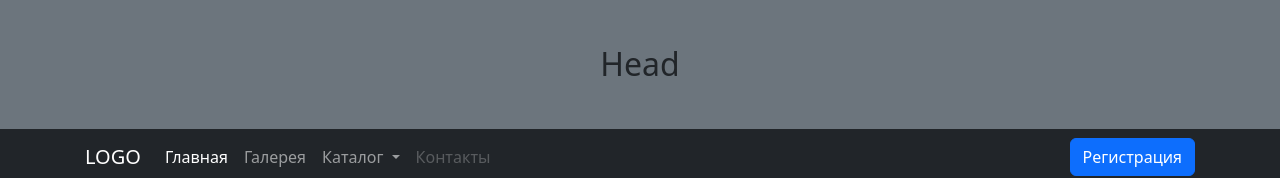
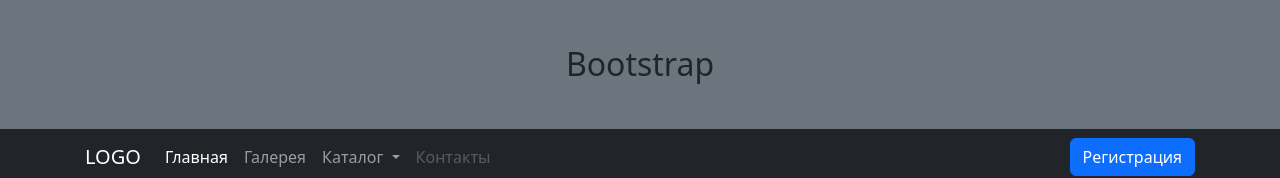
Before and after one commit to NaumVlad/dz18, a website: page index.html in a window 1280 px wide. Shown: the top 178 px of the page. Drawn offline with Linux system fonts and the light colour scheme.

Commit message:
Bootstrap

```diff
--- a/index.html
+++ b/index.html
@@ -15,7 +15,7 @@
     <div class="container">
       <div class="row">
         <div class="col">
-          <h1 class="py-4">Head</h1>
+          <h1 class="py-4">Bootstrap</h1>
         </div>
       </div>
     </div>
```
